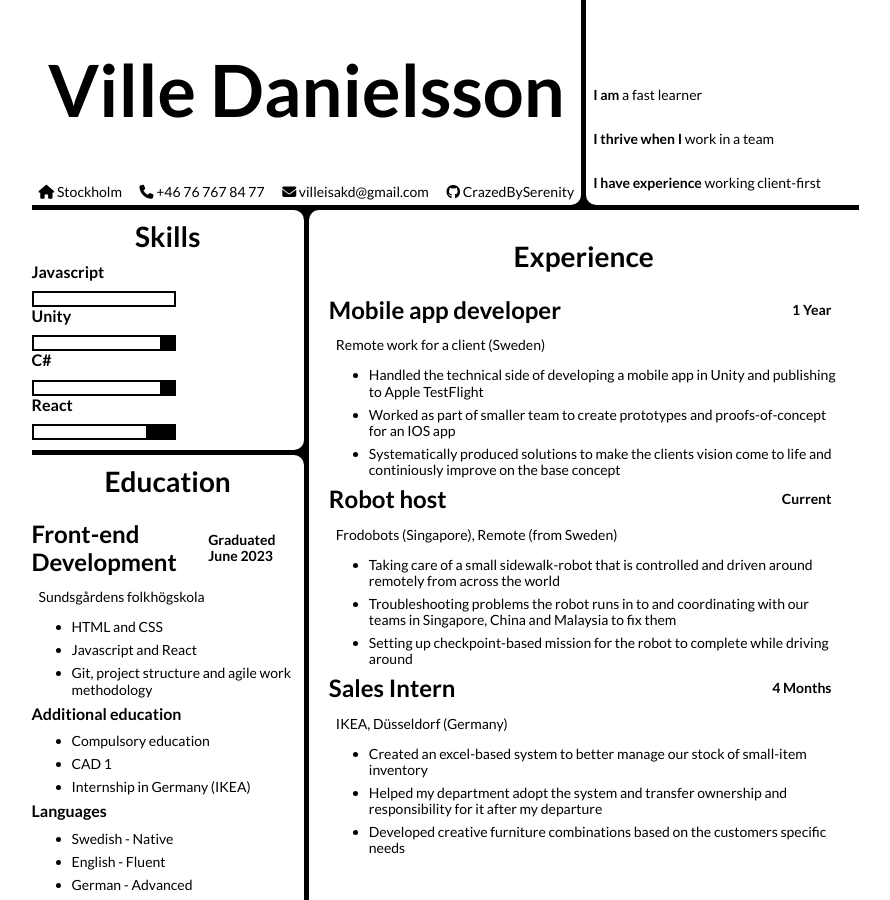
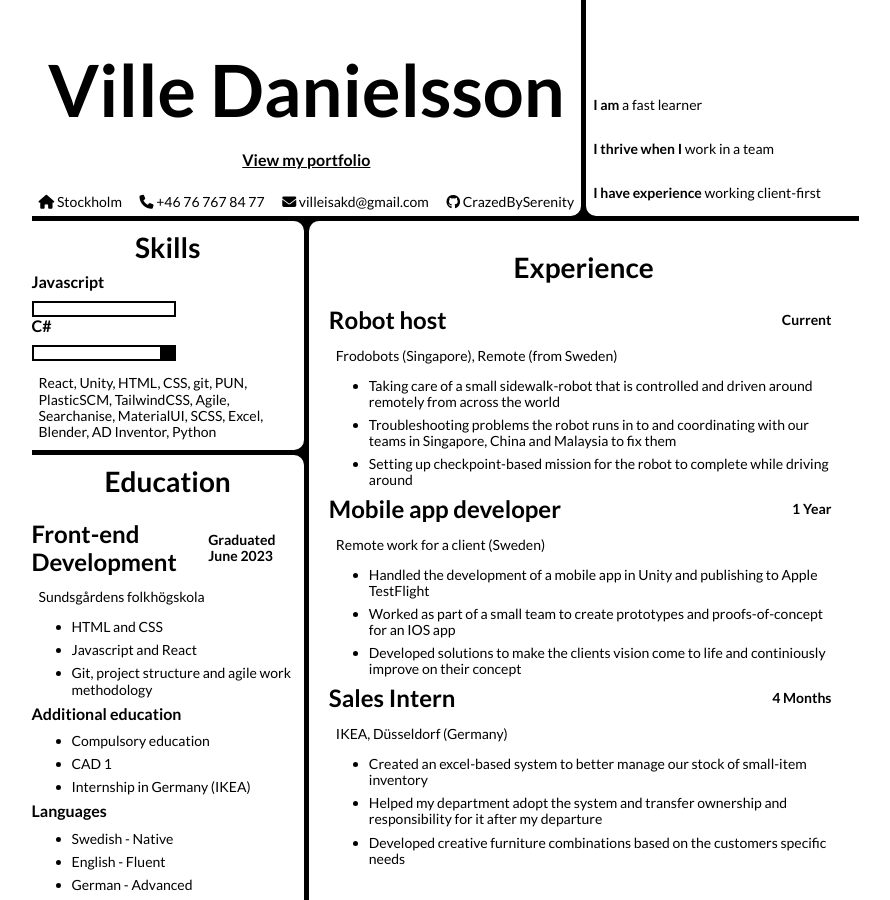
Before and after one commit to CrazedBySerenity/portfolio-simple, a plain HTML site: page index.html in a window 1280 px wide. Shown: the whole page, without its empty margins (195-1085 px from the left). Drawn offline with Linux system fonts and the light colour scheme.

Commit message:
Updated resumé

```diff
--- a/index.html
+++ b/index.html
@@ -10,7 +10,7 @@
     <link href="styles/normalize.css" rel="stylesheet">
     <link href="styles/index.css" rel="stylesheet">
     <script src="https://kit.fontawesome.com/ca80037ee7.js" crossorigin="anonymous"></script>
-    <title>Document</title>
+    <title>Resumé</title>
 </head>
 
 <body>
@@ -30,6 +30,9 @@
         <h1 class="header__main">
             Ville Danielsson
         </h1>
+        <a href="https://crazedbyserenity.github.io/SDanielsson-portfolio/" class="portfolio-link">
+            View my portfolio
+        </a>
         <div class="header__info__container flex-row">
             <p class="header__info__address text--sm">
                 <i class="fa-solid fa-house"></i>
@@ -39,7 +42,7 @@
                 <i class="fa-solid fa-phone"></i>
                 +46 76 767 84 77
             </p>
-            <p class="header__email text--sm">
+            <p class="header__info__email text--sm">
                 <i class="fa-solid fa-envelope"></i>
                 villeisakd@gmail.com
             </p>
@@ -61,14 +64,14 @@
 
             </div>
         </div>
-        <h3 class="experience__card__header experience__card__header--margins experience__card__header--smaller">
+        <!-- <h3 class="experience__card__header experience__card__header--margins experience__card__header--smaller">
             Unity
         </h3>
         <div class="skill-bar">
             <div class="skill-bar-fill unity">
 
             </div>
-        </div>
+        </div> -->
         <h3 class="experience__card__header experience__card__header--margins experience__card__header--smaller skills__header">
             C#
         </h3>
@@ -77,39 +80,22 @@
 
             </div>
         </div>
-        <h3 class="experience__card__header experience__card__header--margins experience__card__header--smaller">
+        <!-- <h3 class="experience__card__header experience__card__header--margins experience__card__header--smaller">
             React
         </h3>
         <div class="skill-bar">
             <div class="skill-bar-fill react">
 
             </div>
-        </div>
+        </div> -->
+        <p class="text--sm">
+            React, Unity, HTML, CSS, git, PUN, PlasticSCM, TailwindCSS, Agile, Searchanise, MaterialUI, SCSS, Excel, Blender, AD Inventor, Python
+        </p>
     </div>
     <div class="experience__container">
         <h2 class="experience__header">
             Experience
         </h2>
-        <div class="experience__card flex-column">
-            <div class="flex-column">
-                <div class="flex-row">
-                    <h3 class="experience__card__header">
-                        Mobile app developer
-                    </h3>
-                    <p class="text--sm experience__card__duration  text--bold">
-                        1 Year
-                    </p>
-                </div>
-                <p class="text--sm">
-                    Remote work for a client (Sweden)
-                </p>
-            </div>
-            <ul class="list">
-                <li class="text--sm">Handled the technical side of developing a mobile app in Unity and publishing to Apple TestFlight</li>
-                <li class="text--sm">Worked as part of smaller team to create prototypes and proofs-of-concept for an IOS app</li>
-                <li class="text--sm">Systematically produced solutions to make the clients vision come to life and continiously improve on the base concept</li>
-            </ul>
-        </div>
         <div class="experience__card flex-column">
             <div class="flex-column">
                 <div class="flex-row">
@@ -128,6 +114,26 @@
                 <li class="text--sm">Taking care of a small sidewalk-robot that is controlled and driven around remotely from across the world</li>
                 <li class="text--sm">Troubleshooting problems the robot runs in to and coordinating with our teams in Singapore, China and Malaysia to fix them</li>
                 <li class="text--sm">Setting up checkpoint-based mission for the robot to complete while driving around</li>
+            </ul>
+        </div>
+        <div class="experience__card flex-column">
+            <div class="flex-column">
+                <div class="flex-row">
+                    <h3 class="experience__card__header">
+                        Mobile app developer
+                    </h3>
+                    <p class="text--sm experience__card__duration  text--bold">
+                        1 Year
+                    </p>
+                </div>
+                <p class="text--sm">
+                    Remote work for a client (Sweden)
+                </p>
+            </div>
+            <ul class="list">
+                <li class="text--sm">Handled the development of a mobile app in Unity and publishing to Apple TestFlight</li>
+                <li class="text--sm">Worked as part of a small team to create prototypes and proofs-of-concept for an IOS app</li>
+                <li class="text--sm">Developed solutions to make the clients vision come to life and continiously improve on their concept</li>
             </ul>
         </div>
         <div class="experience__card flex-column">
--- a/styles/index.css
+++ b/styles/index.css
@@ -16,6 +16,9 @@ body {
 
     padding: -1px;
     border-radius: 5px;
+    border-style: solid;
+    border-color: white;
+    border-width: 0px 100px 0px 100px;
 
     background-color: black;
 }
@@ -24,12 +27,14 @@ body {
     background-color: white;
 }
 
-h1 {
+.header__main {
     font-family: 'Lato', sans-serif;
     font-weight: 700;
     font-size: 72px;
 
     text-align: center;
+
+    margin-bottom: 20px;
 }
 
 h3 {
@@ -44,6 +49,14 @@ p {
 
 li {
     margin-bottom: 0.5em;
+}
+
+a {
+    color: black;
+}
+
+a:visited {
+    color: black;
 }
 
 .list {
@@ -192,6 +205,16 @@ li {
     border-top-width: 2px;
 }
 
+.portfolio-link {
+    font-family: 'Lato', sans-serif;
+    font-weight: 700;
+    font-size: 16px;
+
+    text-align: center;
+
+    margin-bottom: 20px;
+}
+
 .experience__card__header {
     margin-bottom: 0px;
     margin-top: 0px;
```
